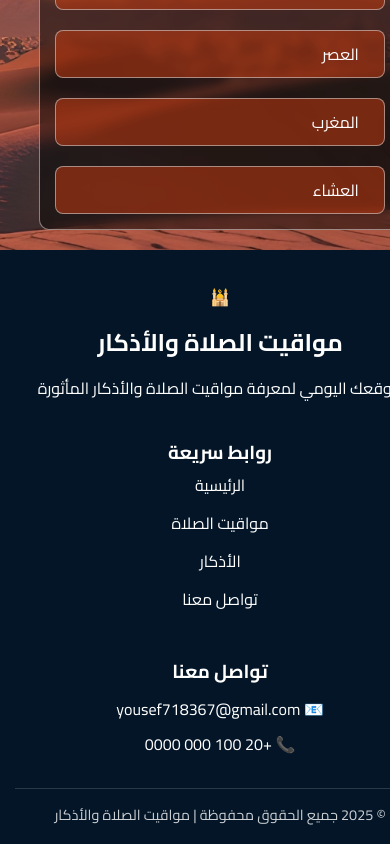
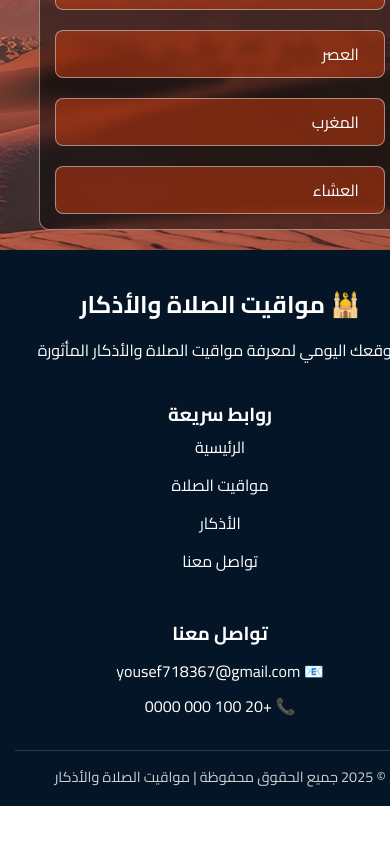
Before and after one commit to 718367/Prayer, a React (Vite) app: page / in a window 390 px wide. Shown: the part 986-1830 px from the top of the page. After the commit the page ends 1792 px from the top, so only its background shows below. Built offline with nearby package versions, Linux system fonts and the light colour scheme; no server answers.

Commit message:
responsive  commit4

```diff
--- a/src/components/Footer.jsx
+++ b/src/components/Footer.jsx
@@ -8,8 +8,9 @@ function Footer() {
         <div className="footer-container">
           {/* القسم الأول - لوجو + وصف */}
           <div className="footer-logo">
-            <span>🕌</span>
-            <h2>مواقيت الصلاة والأذكار</h2>
+            <h2>
+            <span>🕌  </span>
+          مواقيت الصلاة والأذكار</h2>
             <p>موقعك اليومي لمعرفة مواقيت الصلاة والأذكار المأثورة</p>
           </div>
 
```
